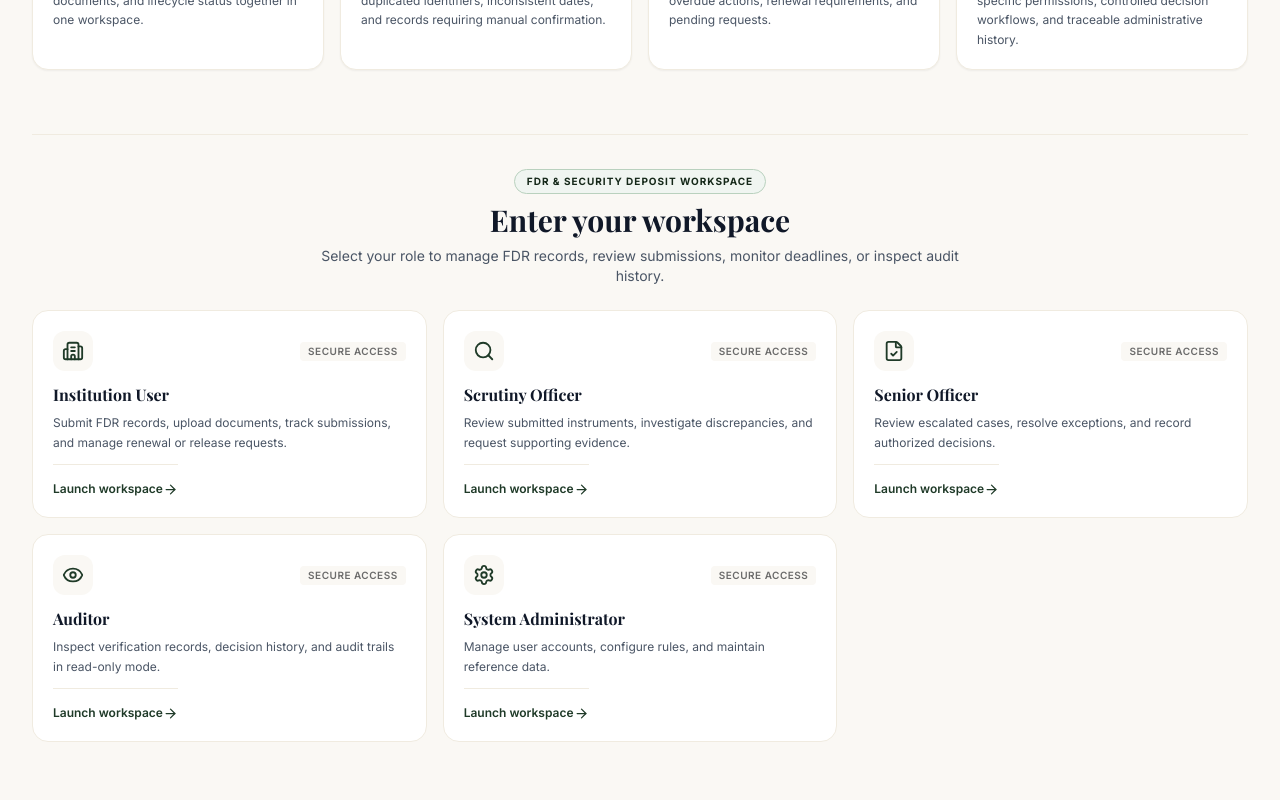
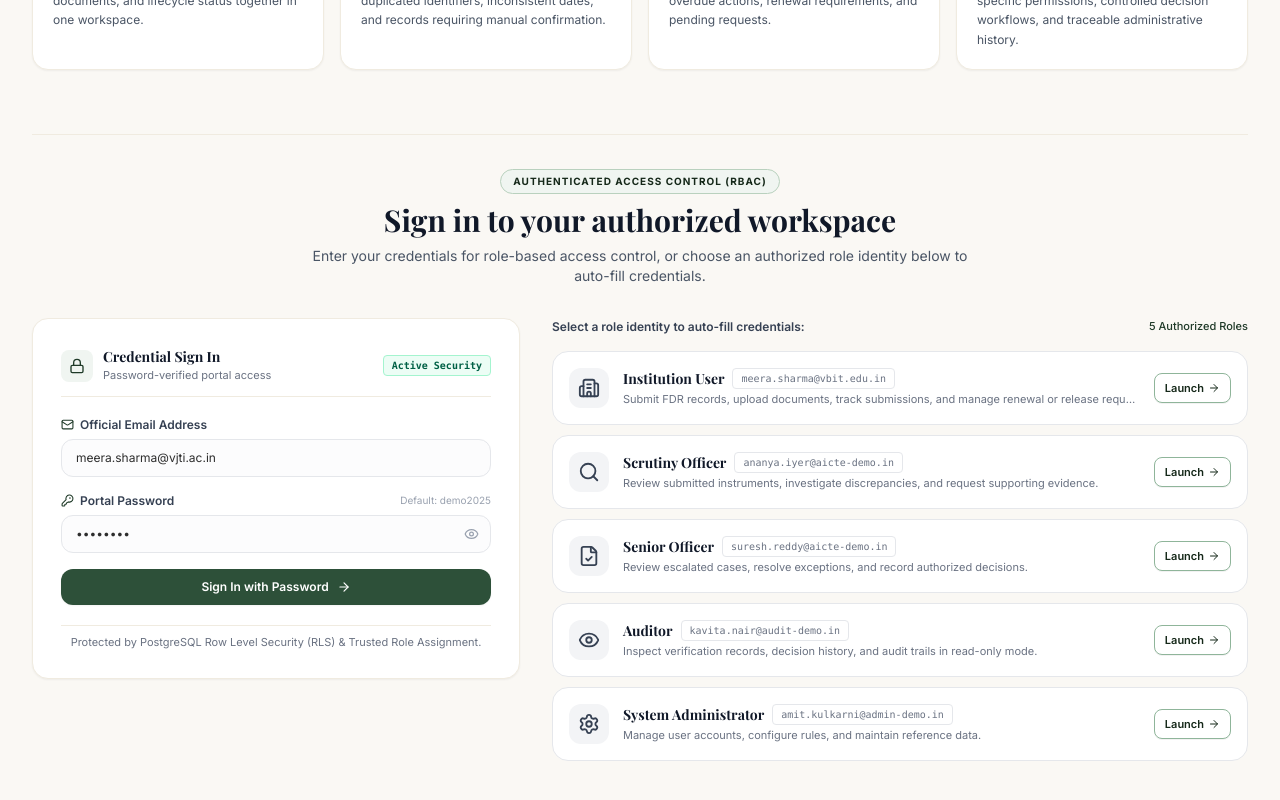
Before and after one commit to AtharvaKhair12/Sakshya_SIH, a Next.js app: page / in a window 1280 px wide. Shown: the part 1300-2100 px from the top of the page. Built offline with nearby package versions, Linux system fonts and the light colour scheme; a web font is replaced by a local one.

Commit message:
feat: add password-based authentication with credential verification and role auto-fill

```diff
--- a/src/app/page.tsx
+++ b/src/app/page.tsx
@@ -9,7 +9,7 @@ import {
   Building2, Search, FileCheck, Eye, Settings,
   Clock, History, ArrowRight, ShieldCheck,
   UploadCloud, AlertTriangle, Layers, BellRing,
-  UserCheck, CheckCircle2
+  UserCheck, CheckCircle2, Lock, Mail, EyeOff, KeyRound
 } from 'lucide-react';
 
 const ROLE_ICONS: Record<Role, React.ReactNode> = {
@@ -27,7 +27,6 @@ const ROLE_DESCRIPTIONS: Record<string, string> = {
   senior_officer: 'Review escalated cases, resolve exceptions, and record authorized decisions.',
   auditor: 'Inspect verification records, decision history, and audit trails in read-only mode.',
   admin: 'Manage user accounts, configure rules, and maintain reference data.',
-  system_admin: 'Manage user accounts, configure rules, and maintain reference data.',
 };
 
 // 5 Connected Stages: Submission to Resolution
@@ -90,8 +89,12 @@ const OUTCOME_BLOCKS = [
 
 export default function LoginPage() {
   const router = useRouter();
-  const { login, isAuthenticated } = useAuth();
-  const [selectedRole, setSelectedRole] = useState<Role | null>(null);
+  const { login, loginWithPassword, isAuthenticated } = useAuth();
+  const [selectedRole, setSelectedRole] = useState<Role | null>('institution');
+  const [email, setEmail] = useState('meera.sharma@vjti.ac.in');
+  const [password, setPassword] = useState('demo2025');
+  const [showPassword, setShowPassword] = useState(false);
+  const [loginError, setLoginError] = useState<string | null>(null);
   const [isLoading, setIsLoading] = useState(false);
 
   React.useEffect(() => {
@@ -100,12 +103,32 @@ export default function LoginPage() {
     }
   }, [isAuthenticated, router]);
 
-  const handleRoleLogin = (cred: typeof DEMO_CREDENTIALS[0]) => {
+  const handlePasswordLogin = async (e: React.FormEvent) => {
+    e.preventDefault();
+    setLoginError(null);
+    setIsLoading(true);
+    const res = await loginWithPassword(email, password);
+    setIsLoading(false);
+    if (!res.success) {
+      setLoginError(res.error || 'Authentication failed. Please verify credentials.');
+    } else {
+      router.push('/dashboard');
+    }
+  };
+
+  const handleSelectRoleCreds = (cred: typeof DEMO_CREDENTIALS[0]) => {
+    setSelectedRole(cred.role);
+    setEmail(cred.email);
+    setPassword(cred.password);
+    setLoginError(null);
+  };
+
+  const handleDirectRoleLogin = (cred: typeof DEMO_CREDENTIALS[0]) => {
     setIsLoading(true);
     setTimeout(() => {
       login(cred.userId, cred.role, cred.role === 'institution' ? 'inst-001' : undefined);
       router.push('/dashboard');
-    }, 350);
+    }, 300);
   };
 
   return (
@@ -285,76 +308,181 @@ export default function LoginPage() {
           </div>
         </section>
 
-        {/* Section 4: Enter Your Workspace (Role Selection Cards) */}
-        <section id="workspace" className="pt-8 border-t space-y-6" style={{ borderColor: 'var(--color-parchment)' }}>
+        {/* Section 4: Enter Your Workspace (Password Login & Role Selectors) */}
+        <section id="workspace" className="pt-8 border-t space-y-8" style={{ borderColor: 'var(--color-parchment)' }}>
           <div className="text-center max-w-2xl mx-auto space-y-2">
             <span className="inline-block px-3 py-1 rounded-full text-[10px] font-bold tracking-widest uppercase"
               style={{ background: 'var(--color-forest-50)', color: 'var(--color-forest-800)', border: '1px solid var(--color-forest-200)' }}>
-              FDR &amp; SECURITY DEPOSIT WORKSPACE
+              AUTHENTICATED ACCESS CONTROL (RBAC)
             </span>
             <h2 className="text-2xl sm:text-3xl font-serif font-bold text-gray-900" style={{ fontFamily: 'var(--font-serif)' }}>
-              Enter your workspace
+              Sign in to your authorized workspace
             </h2>
             <p className="text-xs sm:text-sm text-gray-600">
-              Select your role to manage FDR records, review submissions, monitor deadlines, or inspect audit history.
+              Enter your credentials for role-based access control, or choose an authorized role identity below to auto-fill credentials.
             </p>
           </div>
 
-          {/* 5 Distinct Role Cards (Balanced 5-Role Layout) */}
-          <div className="grid grid-cols-1 md:grid-cols-2 lg:grid-cols-3 gap-4">
+          <div className="grid grid-cols-1 lg:grid-cols-12 gap-8 items-start">
+            {/* Left Column: Official Password-Based Sign In Form */}
+            <div className="lg:col-span-5 bg-white border rounded-2xl p-6 sm:p-7 shadow-xs space-y-5"
+              style={{ borderColor: 'var(--color-parchment)' }}>
+              <div className="flex items-center justify-between pb-3 border-b" style={{ borderColor: 'var(--color-parchment)' }}>
+                <div className="flex items-center gap-2.5">
+                  <div className="w-8 h-8 rounded-lg flex items-center justify-center bg-forest-50 text-forest-700">
+                    <Lock size={16} />
+                  </div>
+                  <div>
+                    <h3 className="font-serif font-bold text-sm text-gray-900" style={{ fontFamily: 'var(--font-serif)' }}>
+                      Credential Sign In
+                    </h3>
+                    <p className="text-[11px] text-gray-500">
+                      Password-verified portal access
+                    </p>
+                  </div>
+                </div>
+
+                <span className="text-[10px] font-semibold font-mono px-2 py-0.5 rounded bg-emerald-50 text-emerald-800 border border-emerald-200">
+                  Active Security
+                </span>
+              </div>
+
+              {loginError && (
+                <div className="p-3 rounded-xl bg-red-50 border border-red-200 text-red-800 text-xs flex items-start gap-2 animate-in fade-in">
+                  <AlertTriangle size={15} className="flex-shrink-0 mt-0.5 text-red-600" />
+                  <span>{loginError}</span>
+                </div>
+              )}
+
+              <form onSubmit={handlePasswordLogin} className="space-y-4">
+                <div className="space-y-1.5">
+                  <label className="text-xs font-semibold text-gray-700 flex items-center gap-1.5">
+                    <Mail size={13} className="text-forest-700" /> Official Email Address
+                  </label>
+                  <input
+                    type="email"
+                    required
+                    value={email}
+                    onChange={(e) => { setEmail(e.target.value); setLoginError(null); }}
+                    placeholder="user@vjti.ac.in or officer@aicte-demo.in"
+                    className="w-full text-xs px-3.5 py-2.5 rounded-xl border border-gray-200 focus:outline-none focus:ring-2 focus:ring-forest-600 focus:border-transparent transition-all bg-gray-50/50"
+                  />
+                </div>
+
+                <div className="space-y-1.5">
+                  <label className="text-xs font-semibold text-gray-700 flex items-center justify-between">
+                    <span className="flex items-center gap-1.5">
+                      <KeyRound size={13} className="text-forest-700" /> Portal Password
+                    </span>
+                    <span className="text-[10px] text-gray-400 font-normal">Default: demo2025</span>
+                  </label>
+                  <div className="relative">
+                    <input
+                      type={showPassword ? 'text' : 'password'}
+                      required
+                      value={password}
+                      onChange={(e) => { setPassword(e.target.value); setLoginError(null); }}
+                      placeholder="Enter password"
+                      className="w-full text-xs px-3.5 py-2.5 pr-10 rounded-xl border border-gray-200 focus:outline-none focus:ring-2 focus:ring-forest-600 focus:border-transparent transition-all bg-gray-50/50"
+                    />
+                    <button
+                      type="button"
+                      onClick={() => setShowPassword(!showPassword)}
+                      className="absolute right-3 top-1/2 -translate-y-1/2 text-gray-400 hover:text-gray-600"
+                    >
+                      {showPassword ? <EyeOff size={15} /> : <Eye size={15} />}
+                    </button>
+                  </div>
+                </div>
+
+                <button
+                  type="submit"
+                  disabled={isLoading}
+                  className="w-full btn-primary text-xs font-semibold py-2.5 px-4 rounded-xl flex items-center justify-center gap-2 shadow-xs transition-all mt-2"
+                >
+                  {isLoading ? (
+                    <span className="flex items-center gap-2">
+                      <span className="w-3.5 h-3.5 border-2 border-white border-t-transparent rounded-full animate-spin" />
+                      Authenticating...
+                    </span>
+                  ) : (
+                    <>
+                      <span>Sign In with Password</span>
+                      <ArrowRight size={14} />
+                    </>
+                  )}
+                </button>
+              </form>
+
+              <div className="pt-2 border-t text-[11px] text-gray-500 text-center" style={{ borderColor: 'var(--color-parchment)' }}>
+                Protected by PostgreSQL Row Level Security (RLS) &amp; Trusted Role Assignment.
+              </div>
+            </div>
+
+            {/* Right Column: 5 Authorized Role Cards (Auto-Fill & Quick Launch) */}
+            <div className="lg:col-span-7 space-y-3">
+              <div className="flex items-center justify-between pb-1">
+                <span className="text-xs font-semibold text-gray-700">
+                  Select a role identity to auto-fill credentials:
+                </span>
+                <span className="text-[11px] text-forest-700 font-medium">
+                  5 Authorized Roles
+                </span>
+              </div>
+
+              <div className="space-y-2.5">
                 {DEMO_CREDENTIALS.map((cred) => {
-              const isSelected = selectedRole === cred.role;
+                  const isSelected = email.toLowerCase() === cred.email.toLowerCase();
                   const description = ROLE_DESCRIPTIONS[cred.role] || cred.description;
 
                   return (
-                <button
+                    <div
                       key={cred.role}
-                  onClick={() => handleRoleLogin(cred)}
-                  disabled={isLoading}
-                  onMouseEnter={() => setSelectedRole(cred.role)}
-                  onMouseLeave={() => setSelectedRole(null)}
-                  className={`text-left p-5 rounded-2xl border transition-all duration-150 flex flex-col justify-between group ${
-                    isSelected ? 'shadow-md scale-[1.01]' : 'hover:shadow-sm'
+                      onClick={() => handleSelectRoleCreds(cred)}
+                      className={`cursor-pointer p-4 rounded-2xl border transition-all duration-150 flex items-center justify-between gap-4 ${
+                        isSelected ? 'bg-forest-50/80 border-forest-500 shadow-xs' : 'bg-white hover:bg-gray-50/80 border-gray-200'
                       }`}
-                  style={{
-                    background: isSelected ? 'var(--color-forest-50)' : 'white',
-                    borderColor: isSelected ? 'var(--color-forest-400)' : 'var(--color-parchment)',
-                  }}
                     >
-                  <div className="space-y-3">
-                    <div className="flex items-center justify-between">
-                      <div className="w-10 h-10 rounded-xl flex items-center justify-center transition-colors"
-                        style={{
-                          background: isSelected ? 'var(--color-forest-100)' : 'var(--color-ivory)',
-                          color: isSelected ? 'var(--color-forest-800)' : 'var(--color-forest-700)',
-                        }}>
+                      <div className="flex items-center gap-3.5 min-w-0">
+                        <div className={`w-10 h-10 rounded-xl flex items-center justify-center flex-shrink-0 transition-colors ${
+                          isSelected ? 'bg-forest-100 text-forest-800' : 'bg-gray-100 text-gray-700'
+                        }`}>
                           {ROLE_ICONS[cred.role]}
                         </div>
-                      <span className="text-[10px] font-semibold uppercase px-2 py-0.5 rounded tracking-wider"
-                        style={{ background: 'var(--color-ivory)', color: 'var(--color-charcoal-muted)' }}>
-                        Secure Access
+
+                        <div className="min-w-0">
+                          <div className="flex items-center gap-2">
+                            <span className="font-serif font-bold text-xs sm:text-sm text-gray-900" style={{ fontFamily: 'var(--font-serif)' }}>
+                              {cred.label}
+                            </span>
+                            <span className="font-mono text-[10px] text-gray-500 bg-white px-2 py-0.5 rounded border border-gray-200 truncate">
+                              {cred.email}
                             </span>
                           </div>
-
-                    <div>
-                      <div className="font-serif font-bold text-base text-gray-900 group-hover:text-forest-800 transition-colors"
-                        style={{ fontFamily: 'var(--font-serif)' }}>
-                        {cred.label}
-                      </div>
-                      <p className="text-xs text-gray-600 mt-1.5 leading-relaxed">
+                          <p className="text-[11px] text-gray-500 truncate mt-0.5">
                             {description}
                           </p>
                         </div>
                       </div>
 
-                  <div className="pt-4 mt-3 border-t flex items-center justify-between text-xs font-semibold text-forest-700"
-                    style={{ borderColor: isSelected ? 'rgba(45,80,57,0.15)' : 'var(--color-parchment)' }}>
-                    <span>Launch workspace</span>
-                    <ArrowRight size={15} className="transition-transform group-hover:translate-x-1" />
+                      <div className="flex items-center gap-2 flex-shrink-0">
+                        <button
+                          type="button"
+                          onClick={(e) => {
+                            e.stopPropagation();
+                            handleDirectRoleLogin(cred);
+                          }}
+                          title="Instant Launch"
+                          className="text-[11px] font-semibold px-2.5 py-1.5 rounded-lg border bg-white hover:bg-forest-700 hover:text-white hover:border-forest-700 text-forest-800 border-forest-300 transition-colors flex items-center gap-1 shadow-2xs"
+                        >
+                          Launch <ArrowRight size={12} />
+                        </button>
                       </div>
-                </button>
+                    </div>
                   );
                 })}
+              </div>
+            </div>
           </div>
         </section>
       </main>
--- a/src/components/auth-context.tsx
+++ b/src/components/auth-context.tsx
@@ -1,12 +1,14 @@
 'use client';
 // ============================================================================
 // Sakshya — Auth Context
-// Demo authentication provider with role-based access control.
+// Password-based authentication provider with Role-Based Access Control (RBAC).
 // ============================================================================
 
 import React, { createContext, useContext, useState, useEffect, useCallback } from 'react';
 import { User, Role, Permission, ROLE_PERMISSIONS } from '@/lib/types';
 import { DemoSession, getSession, setSession, clearSession, getUser } from '@/lib/store';
+import { DEMO_CREDENTIALS } from '@/lib/demo-data';
+import { getBrowserSupabase } from '@/lib/supabase/client';
 
 interface AuthContextType {
   user: User | null;
@@ -15,6 +17,8 @@ interface AuthContextType {
   isAuthenticated: boolean;
   isDemoMode: boolean;
   login: (userId: string, role: Role, institutionId?: string) => void;
+  loginWithPassword: (email: string, password: string) => Promise<{ success: boolean; error?: string }>;
+  loginWithRole: (role: Role) => void;
   logout: () => void;
 }
 
@@ -25,6 +29,8 @@ const AuthContext = createContext<AuthContextType>({
   isAuthenticated: false,
   isDemoMode: true,
   login: () => {},
+  loginWithPassword: async () => ({ success: false }),
+  loginWithRole: () => {},
   logout: () => {},
 });
 
@@ -56,10 +62,51 @@ export function AuthProvider({ children }: { children: React.ReactNode }) {
     if (u) setUser(u);
   }, []);
 
+  const loginWithPassword = useCallback(async (email: string, password: string): Promise<{ success: boolean; error?: string }> => {
+    const cleanEmail = email.trim().toLowerCase();
+    const cred = DEMO_CREDENTIALS.find((c) => c.email.toLowerCase() === cleanEmail);
+
+    if (!cred) {
+      return { success: false, error: 'No user account found matching this email address.' };
+    }
+
+    if (cred.password !== password) {
+      return { success: false, error: 'Incorrect password. Please verify your credentials.' };
+    }
+
+    // Attempt Supabase Auth session if browser client is active
+    try {
+      const supabase = getBrowserSupabase();
+      if (supabase) {
+        await supabase.auth.signInWithPassword({
+          email: cleanEmail,
+          password,
+        });
+      }
+    } catch {
+      // Graceful fallback to application RBAC store
+    }
+
+    login(cred.userId, cred.role, cred.role === 'institution' ? 'inst-001' : undefined);
+    return { success: true };
+  }, [login]);
+
+  const loginWithRole = useCallback((role: Role) => {
+    const cred = DEMO_CREDENTIALS.find((c) => c.role === role);
+    if (cred) {
+      login(cred.userId, cred.role, cred.role === 'institution' ? 'inst-001' : undefined);
+    }
+  }, [login]);
+
   const logout = useCallback(() => {
     clearSession();
     setSessionState(null);
     setUser(null);
+    try {
+      getBrowserSupabase()?.auth.signOut();
+    } catch {
+      // ignore
+    }
   }, []);
 
   const permissions = session ? ROLE_PERMISSIONS[session.role] : null;
@@ -72,6 +119,8 @@ export function AuthProvider({ children }: { children: React.ReactNode }) {
       isAuthenticated: !!session,
       isDemoMode: true,
       login,
+      loginWithPassword,
+      loginWithRole,
       logout,
     }}>
       {children}
```
Lines whose indentation alone changed are shown as unchanged.
